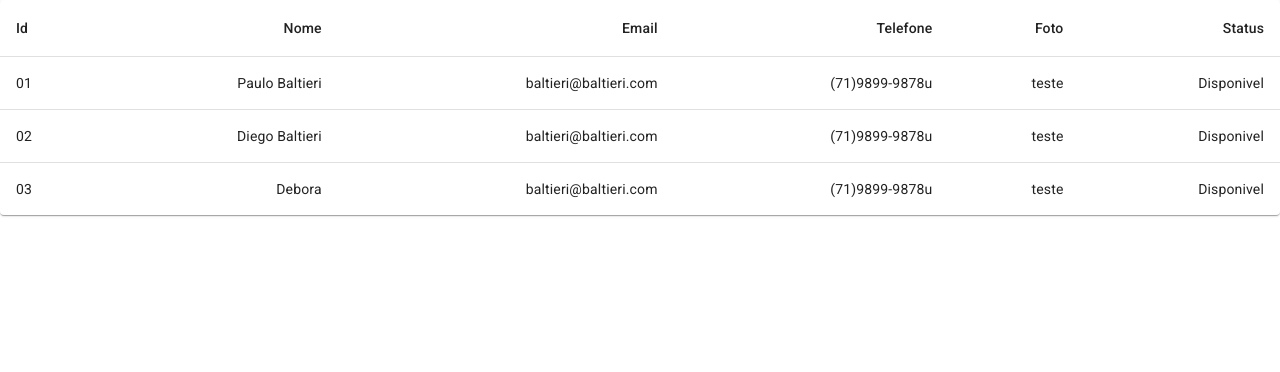
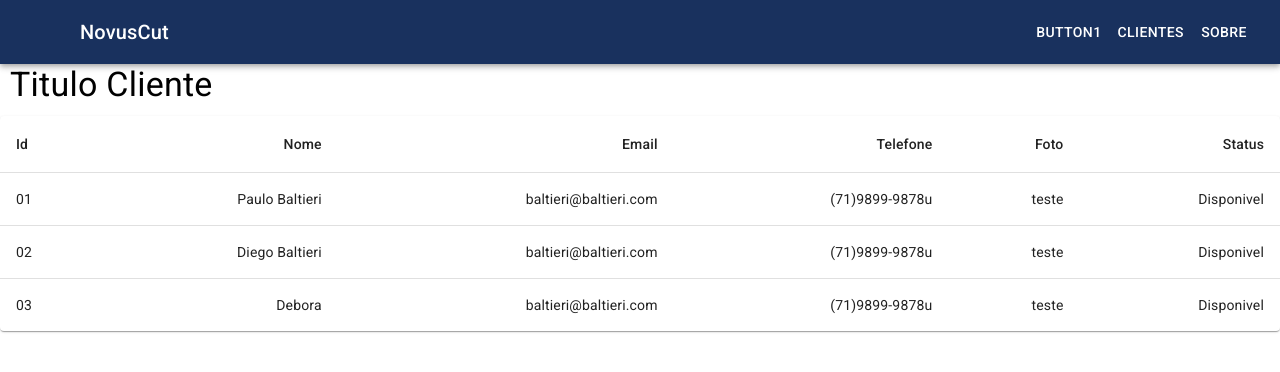
Before and after one commit to paulobaltieri/novuscut, a React (Create React App) app: page /clients in a window 1280 px wide. Shown: the top 372 px of the page. Built offline with nearby package versions, Linux system fonts and the light colour scheme; some icons are missing; the HTML template or start-up script is replaced by a standard one.

Commit message:
Adição do componente timeofday

```diff
--- a/src/components/Navbar/navbar.jsx
+++ b/src/components/Navbar/navbar.jsx
@@ -7,12 +7,9 @@ import Button from "@mui/material/Button";
 import IconButton from "@mui/material/IconButton";
 import MenuIcon from "@mui/icons-material/Menu";
 import MenuDrawer from "../Drawer/drawer";
-import UserInfo from "../userInfo/userInfo";
 
 export default function ButtonAppBar() {
   const [open, setOpen] = useState(false);
-
-  localStorage.getItem("Usuario Logado");
 
   function openMenu() {
     setOpen(true);
@@ -75,7 +72,6 @@ export default function ButtonAppBar() {
         </AppBar>
         <MenuDrawer open={open} setOpen={setOpen} />
       </Box>
-      <UserInfo />
     </>
   );
 }
--- a/src/components/userInfo/userInfo.jsx
+++ b/src/components/TimeOfDay/TimeOfDay.jsx
@@ -1,5 +1,5 @@
 import React from "react";
-import BtnUserConfig from "./BtnUserConfig";
+import BtnUserConfig from "../../components/userInfo/BtnUserConfig";
 
 export default function UserInfo() {
   const userBar = localStorage.getItem("Usuario Logado");
@@ -23,7 +23,7 @@ export default function UserInfo() {
           textAlign: "right",
           paddingRight: "20px",
           margin: "12px",
-          marginBottom: "20px",
+          marginBottom: "12px",
           fontSize: "16px",
         }}
       >
--- a/src/pages/Clients/ClientsPage.jsx
+++ b/src/pages/Clients/ClientsPage.jsx
@@ -1,6 +1,6 @@
 import React from "react";
 import Navbar from "../../components/Navbar/navbar";
-import { Card } from "@mui/material";
+import { Card, Typography } from "@mui/material";
 import Table from "@mui/material/Table";
 import TableBody from "@mui/material/TableBody";
 import TableCell from "@mui/material/TableCell";
@@ -9,6 +9,7 @@ import TableHead from "@mui/material/TableHead";
 import TableRow from "@mui/material/TableRow";
 import Paper from "@mui/material/Paper";
 import "../../pages/Clients/ClientsPage.css";
+import "../../components/Navbar/navbar";
 
 function createData(id, name, email, telefone, foto, status) {
   return { id, name, email, telefone, foto, status };
@@ -43,10 +44,15 @@ const rows = [
 
 export default function ClientsListTable() {
   return (
+    <>
+      <Navbar />
+      <Typography variant="h4" paddingLeft={"10px"} marginBottom={"10px"}>
+          Titulo Cliente
+      </Typography>
       <TableContainer component={Paper}>
         <Table sx={{ minWidth: 650 }} aria-label="simple table">
           <TableHead>
-          <TableRow>
+            <TableRow >
               <TableCell>Id</TableCell>
               <TableCell align="right">Nome</TableCell>
               <TableCell align="right">Email</TableCell>
@@ -74,5 +80,6 @@ export default function ClientsListTable() {
           </TableBody>
         </Table>
       </TableContainer>
+    </>
   );
 }
--- a/src/pages/Home/homePage.jsx
+++ b/src/pages/Home/homePage.jsx
@@ -15,7 +15,7 @@ import CutIcon from "@mui/icons-material/ContentCut";
 import Calendar from "@mui/icons-material/CalendarMonth";
 import Face6OutlinedIcon from "@mui/icons-material/Face6Outlined";
 import AttachMoney from "@mui/icons-material/AttachMoney";
-
+import TimeOfDay from "../../components/TimeOfDay/TimeOfDay";
 
 const color = ["#74c0fc", "#0dcb91", "#ffd43b", "#40e0d0"];
 
@@ -48,9 +48,10 @@ const cards = [
 
 export default function Home() {
   return (
-    < div>
+    <div>
       <Navbar />
-      <Card sx={{width:"81%",minHeight: "10vh",margin:"10px auto"}}>
+      <TimeOfDay />
+      <Card sx={{ width: "90%", minHeight: "10vh", margin: "10px auto" }}>
         <Box
           sx={{
             display: "flex",
```
Lines whose indentation alone changed are shown as unchanged.
